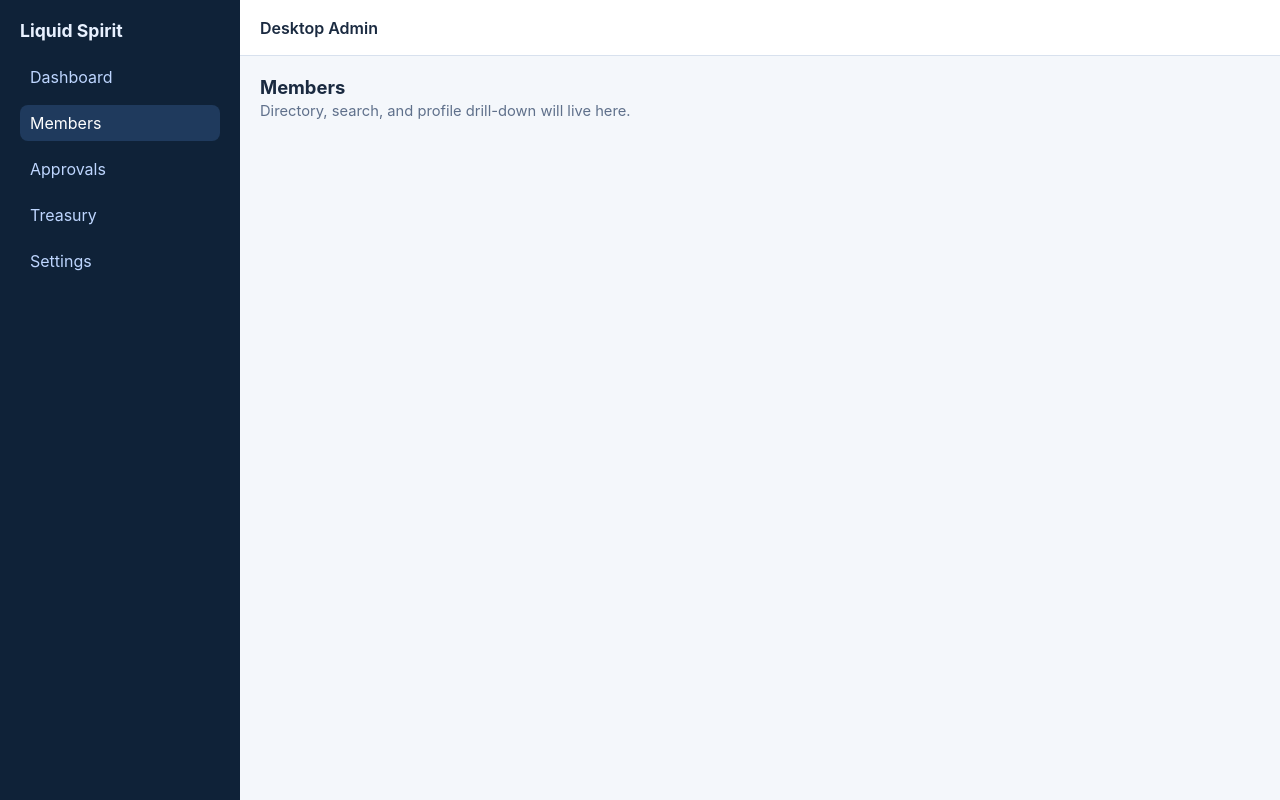
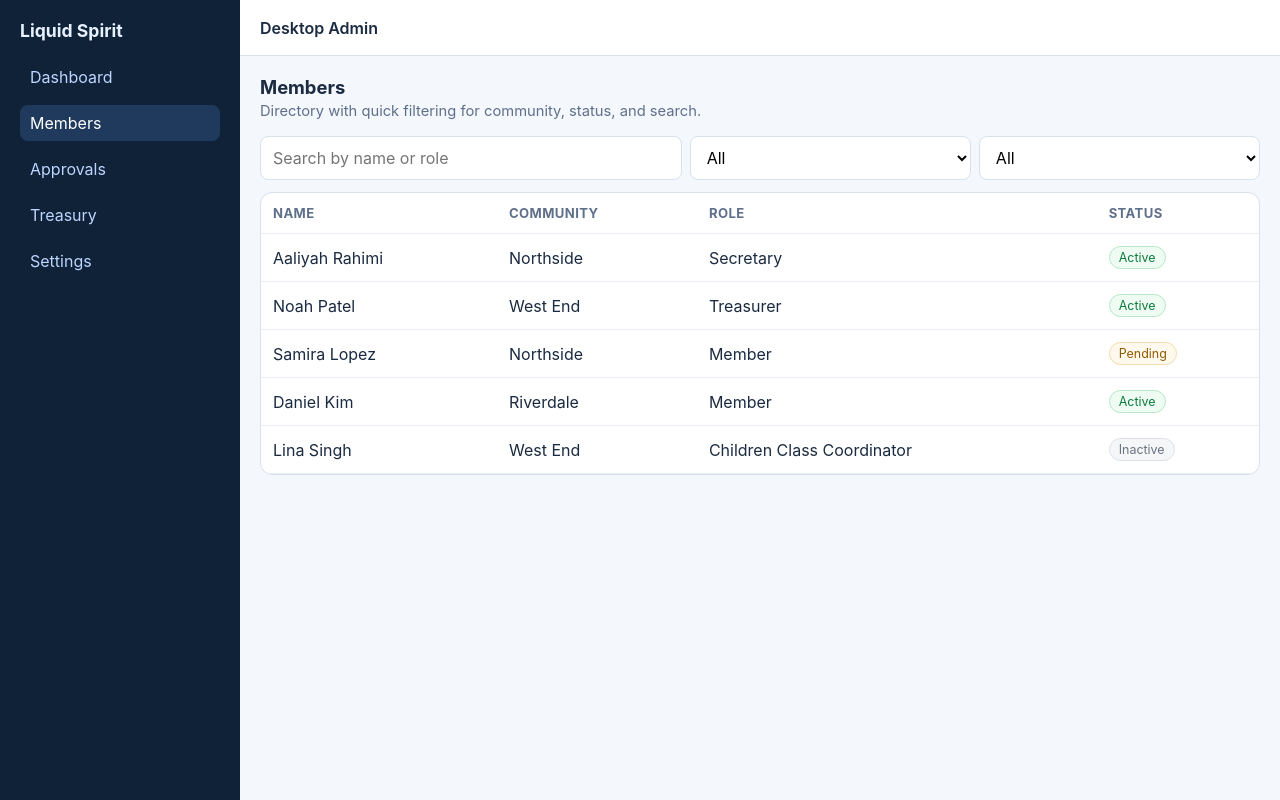
Before and after one commit to rob-blasetti/liquid-spirit-desktop, a React (Vite) app: page /members in a window 1280 px wide. Built offline with nearby package versions, Linux system fonts and the light colour scheme.

Commit message:
Issue #5: add member directory table with search and filters

```diff
--- a/src/index.css
+++ b/src/index.css
@@ -62,7 +62,63 @@ h1,h2,h3,p { margin: 0; }
   font-size: 0.92rem;
 }
 
+.filters-bar {
+  display: grid;
+  grid-template-columns: 1.5fr 1fr 1fr;
+  gap: var(--ls-space-2);
+  margin-bottom: var(--ls-space-3);
+}
+
+.input {
+  border: 1px solid var(--ls-border);
+  border-radius: var(--ls-radius-sm);
+  background: var(--ls-surface);
+  padding: 10px 12px;
+  font: inherit;
+}
+
+.table-wrap {
+  background: var(--ls-surface);
+  border: 1px solid var(--ls-border);
+  border-radius: var(--ls-radius-md);
+  overflow: hidden;
+}
+
+.table {
+  width: 100%;
+  border-collapse: collapse;
+}
+
+.table th,
+.table td {
+  text-align: left;
+  padding: 12px;
+  border-bottom: 1px solid #e9eef6;
+}
+
+.table th {
+  font-size: 0.82rem;
+  color: var(--ls-muted);
+  text-transform: uppercase;
+  letter-spacing: 0.4px;
+}
+
+.status-pill {
+  display: inline-block;
+  border-radius: 999px;
+  padding: 3px 9px;
+  font-size: 0.78rem;
+  border: 1px solid var(--ls-border);
+}
+
+.status-pill.active { color: #0f7a3e; background: #eefcf3; border-color: #b7e7c7; }
+.status-pill.pending { color: #915b00; background: #fff9ed; border-color: #f2dcad; }
+.status-pill.inactive { color: #6b7280; background: #f5f6f8; border-color: #dde1e7; }
+
+.empty-cell { color: var(--ls-muted); }
+
 @media (max-width: 900px) {
   .stats-grid { grid-template-columns: 1fr; }
   .dashboard-grid { grid-template-columns: 1fr; }
+  .filters-bar { grid-template-columns: 1fr; }
 }
--- a/src/pages/MembersPage.tsx
+++ b/src/pages/MembersPage.tsx
@@ -1,9 +1,92 @@
+import { useMemo, useState } from 'react';
 import SectionHeader from '../components/ui/SectionHeader';
 
+const MOCK_MEMBERS = [
+  { id: 'm1', name: 'Aaliyah Rahimi', community: 'Northside', role: 'Secretary', status: 'Active' },
+  { id: 'm2', name: 'Noah Patel', community: 'West End', role: 'Treasurer', status: 'Active' },
+  { id: 'm3', name: 'Samira Lopez', community: 'Northside', role: 'Member', status: 'Pending' },
+  { id: 'm4', name: 'Daniel Kim', community: 'Riverdale', role: 'Member', status: 'Active' },
+  { id: 'm5', name: 'Lina Singh', community: 'West End', role: 'Children Class Coordinator', status: 'Inactive' },
+];
+
 export default function MembersPage() {
+  const [query, setQuery] = useState('');
+  const [communityFilter, setCommunityFilter] = useState('All');
+  const [statusFilter, setStatusFilter] = useState('All');
+
+  const communities = useMemo(
+    () => ['All', ...new Set(MOCK_MEMBERS.map((member) => member.community))],
+    [],
+  );
+
+  const filteredMembers = useMemo(() => {
+    return MOCK_MEMBERS.filter((member) => {
+      const q = query.toLowerCase().trim();
+      const queryMatch = !q || `${member.name} ${member.role}`.toLowerCase().includes(q);
+      const communityMatch = communityFilter === 'All' || member.community === communityFilter;
+      const statusMatch = statusFilter === 'All' || member.status === statusFilter;
+      return queryMatch && communityMatch && statusMatch;
+    });
+  }, [query, communityFilter, statusFilter]);
+
   return (
     <div>
-      <SectionHeader title="Members" subtitle="Directory, search, and profile drill-down will live here." />
+      <SectionHeader
+        title="Members"
+        subtitle="Directory with quick filtering for community, status, and search."
+      />
+
+      <div className="filters-bar">
+        <input
+          className="input"
+          value={query}
+          onChange={(event) => setQuery(event.target.value)}
+          placeholder="Search by name or role"
+        />
+
+        <select className="input" value={communityFilter} onChange={(event) => setCommunityFilter(event.target.value)}>
+          {communities.map((community) => (
+            <option key={community}>{community}</option>
+          ))}
+        </select>
+
+        <select className="input" value={statusFilter} onChange={(event) => setStatusFilter(event.target.value)}>
+          {['All', 'Active', 'Pending', 'Inactive'].map((status) => (
+            <option key={status}>{status}</option>
+          ))}
+        </select>
+      </div>
+
+      <div className="table-wrap">
+        <table className="table">
+          <thead>
+            <tr>
+              <th>Name</th>
+              <th>Community</th>
+              <th>Role</th>
+              <th>Status</th>
+            </tr>
+          </thead>
+          <tbody>
+            {filteredMembers.length ? (
+              filteredMembers.map((member) => (
+                <tr key={member.id}>
+                  <td>{member.name}</td>
+                  <td>{member.community}</td>
+                  <td>{member.role}</td>
+                  <td>
+                    <span className={`status-pill ${member.status.toLowerCase()}`}>{member.status}</span>
+                  </td>
+                </tr>
+              ))
+            ) : (
+              <tr>
+                <td colSpan={4} className="empty-cell">No members match these filters.</td>
+              </tr>
+            )}
+          </tbody>
+        </table>
+      </div>
     </div>
   );
 }
```
